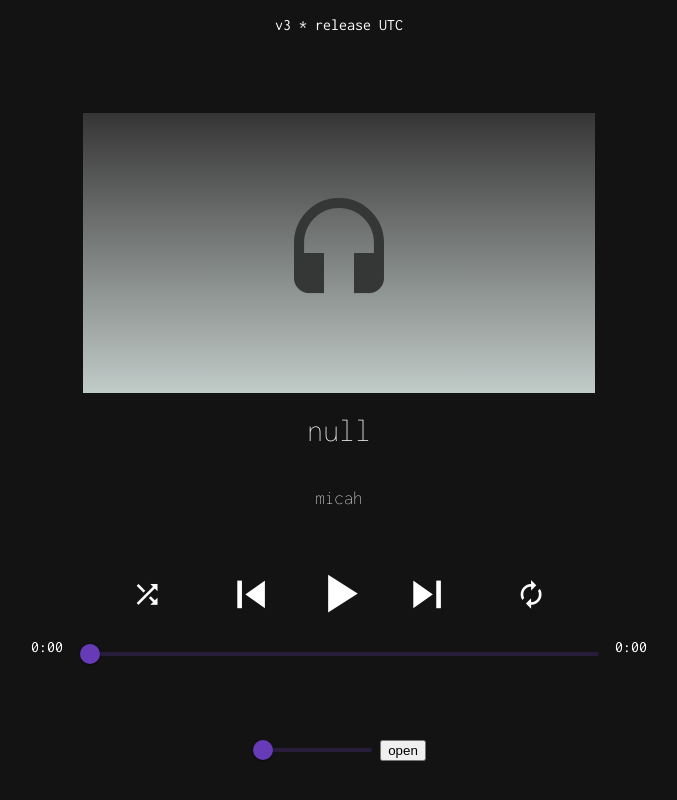
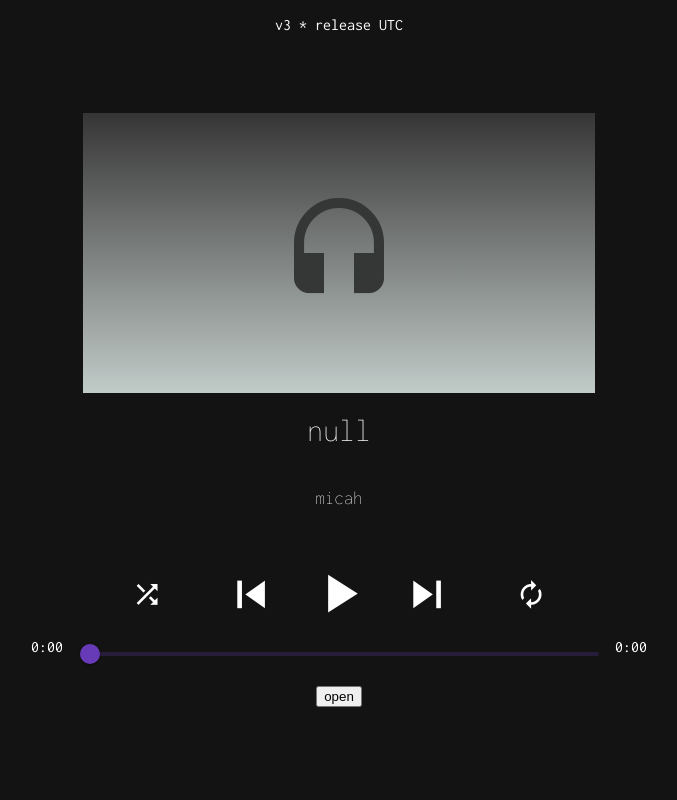
Before and after one commit to micahnorwoodjordan/getmybeats, an Angular app in the folder frontend-v3/: page / in a window 1280 px wide. Shown: the whole page, without its empty margins (301-978 px from the left). Built offline with nearby package versions, Linux system fonts and the light colour scheme; no server answers.

Commit message:
move bottom sheet to player component

```diff
--- a/frontend-v3/src/app/footer/footer.component.html
+++ b/frontend-v3/src/app/footer/footer.component.html
@@ -1,8 +1,3 @@
 <div fxLayout="column" fxLayoutAlign="center center">
-    <div class="footer" fxLayout="row" fxLayoutAlign="space-evenly center">
-        <mat-slider (input)="onSliderChange($event)" step="0.005" min="0" max="100" class="slider">
-            <input matSliderThumb [(ngModel)]="sliderValue"/>
-        </mat-slider>
-        <button mat-raised-button (click)="openBottomSheet()">open</button>
-    </div>
+    <div class="footer" fxLayout="row" fxLayoutAlign="space-evenly center"></div>
 </div>
--- a/frontend-v3/src/app/footer/footer.component.ts
+++ b/frontend-v3/src/app/footer/footer.component.ts
@@ -1,6 +1,4 @@
 import { Component, OnInit } from '@angular/core';
-import {MatListModule} from '@angular/material/list';
-import { MatBottomSheet, MatBottomSheetModule, MatBottomSheetRef } from '@angular/material/bottom-sheet';
 
 
 import { ApiService } from '../api-service';
@@ -13,41 +11,7 @@ import { ApiService } from '../api-service';
 })
 
 export class FooterComponent implements OnInit {
-  lastReleaseString: string = '';
-  sliderValue: number = 0;
-
-  constructor(private apiService: ApiService, private _bottomSheet: MatBottomSheet) { }
+  constructor(private apiService: ApiService) { }
 
   ngOnInit() { }
-
-  onSliderChange(event: Event) {
-
-  }
-
-  openBottomSheet(): void {
-    this._bottomSheet.open(BottomSheetOverviewExampleSheet);
-  }
 }
-
-@Component({
-  selector: 'app-footer-bottom-sheet',
-  styleUrl: './footer.component.css',
-  imports: [MatListModule],
-  standalone: true,
-  template: `
-  <mat-nav-list>
-    <a href="https://keep.google.com/" mat-list-item>
-        <span matListItemTitle>Google Keep</span>
-        <span matLine>Add to a note</span>
-    </a>
-  </mat-nav-list>
-  `
-})
-export class BottomSheetOverviewExampleSheet {
-  constructor(private _bottomSheetRef: MatBottomSheetRef<BottomSheetOverviewExampleSheet>) {}
-
-  openLink(event: MouseEvent): void {
-    this._bottomSheetRef.dismiss();
-    event.preventDefault();
-  }
-}
--- a/frontend-v3/src/app/player/player.component.html
+++ b/frontend-v3/src/app/player/player.component.html
@@ -32,6 +32,11 @@
                 <p class="duration-time-text">&nbsp;{{ musicLength }}</p>
             </div>
         </div>
-        <div fxLayout="row" fxLayoutAlign="space-evenly center"></div>
+        <div fxLayout="row" fxLayoutAlign="space-evenly center">
+            <!-- <mat-slider (input)="onSliderChange($event)" step="0.005" min="0" max="100" class="slider">
+                <input matSliderThumb [(ngModel)]="sliderValue"/>
+            </mat-slider> -->
+            <button mat-raised-button (click)="openBottomSheet()">open</button>
+        </div>
     </div>
 </div>
--- a/frontend-v3/src/app/player/player.component.ts
+++ b/frontend-v3/src/app/player/player.component.ts
@@ -1,5 +1,7 @@
 import { Component, OnInit } from '@angular/core';
 import { duration as momentDuration } from 'moment';
+import {MatListModule} from '@angular/material/list';
+import { MatBottomSheet, MatBottomSheetModule, MatBottomSheetRef } from '@angular/material/bottom-sheet';
 
 import { ApiService } from '../api-service';
 
@@ -32,7 +34,7 @@ export class PlayerComponent implements OnInit {
   // becuase the event handler runs between 4 and 66hz
   sliderValueProxy: number = 0;
 
-  constructor(private apiService: ApiService) {}
+  constructor(private apiService: ApiService, private _bottomSheet: MatBottomSheet) {}
 
 
   // small methods
@@ -189,4 +191,31 @@ export class PlayerComponent implements OnInit {
     this.audioTrack.load();
     this.playOnCycleThrough();
   }
+
+  openBottomSheet(): void {
+    this._bottomSheet.open(BottomSheetOverviewExampleSheet);
+  }
 }
+
+@Component({
+  selector: 'app-footer-bottom-sheet',
+  styleUrl: './player.component.css',
+  imports: [MatListModule],
+  standalone: true,
+  template: `
+  <mat-nav-list>
+    <a href="https://keep.google.com/" mat-list-item>
+        <span matListItemTitle>Google Keep</span>
+        <span matLine>Add to a note</span>
+    </a>
+  </mat-nav-list>
+  `
+})
+export class BottomSheetOverviewExampleSheet {
+  constructor(private _bottomSheetRef: MatBottomSheetRef<BottomSheetOverviewExampleSheet>) {}
+
+  openLink(event: MouseEvent): void {
+    this._bottomSheetRef.dismiss();
+    event.preventDefault();
+  }
+}
```
